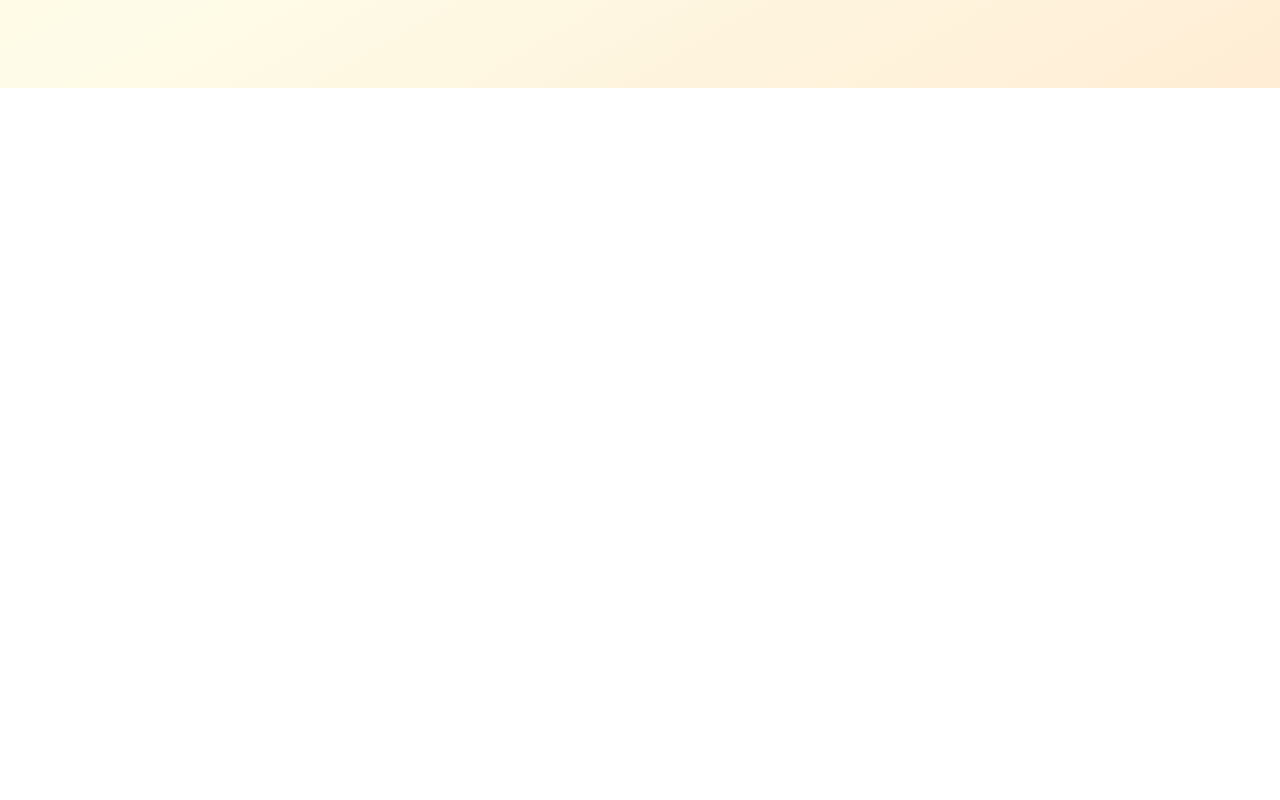
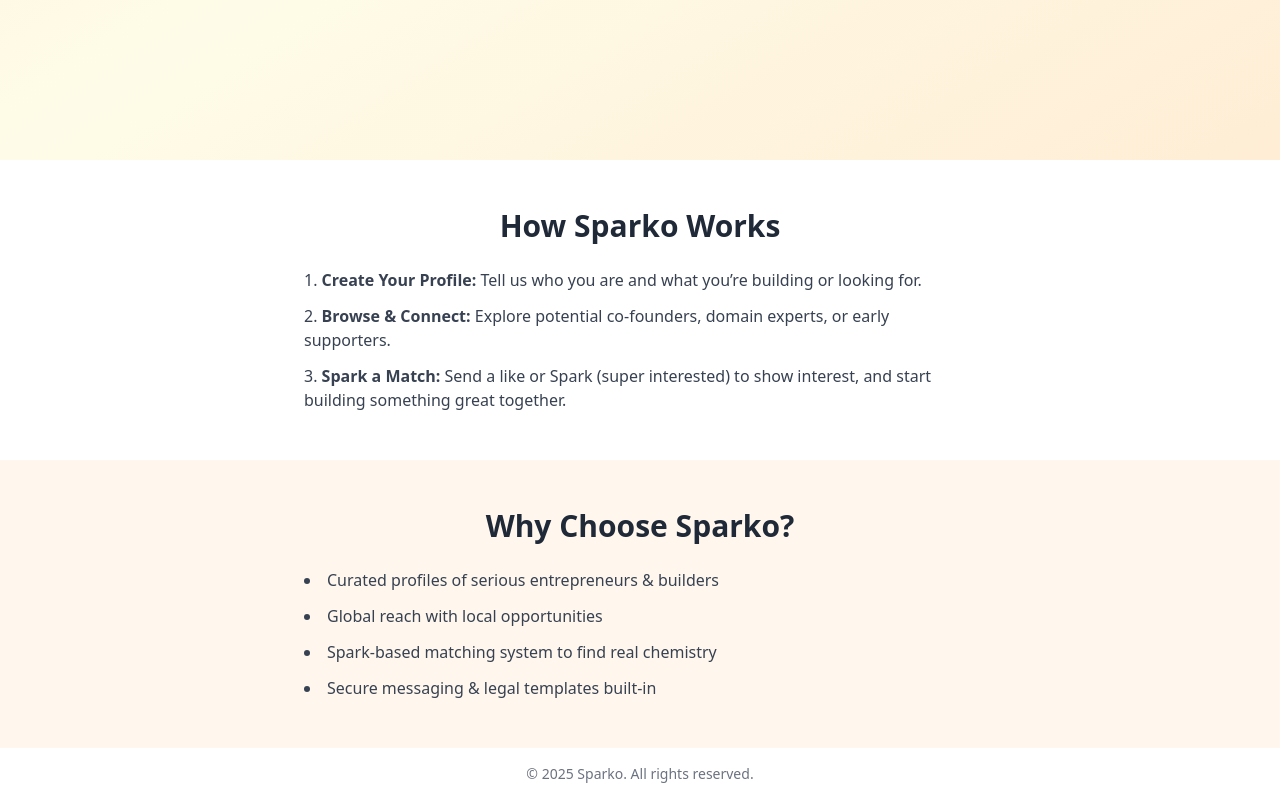
Before and after one commit to tiffany0104/sparko-mvp, a React (Vite) app: page / in a window 1280 px wide. Shown: the part 712-1512 px from the top of the page. Before the commit the page ends 800 px from the top, so only its background shows below. Built offline with nearby package versions, Linux system fonts and the light colour scheme; no server answers.

Commit message:
modified

```diff
--- a/package.json
+++ b/package.json
@@ -1,6 +1,6 @@
 {
-  "name": "sparko-mvp-fullauth",
-  "version": "1.2.0",
+  "name": "sparko-mvp-modified",
+  "version": "1.3.0",
   "scripts": {
     "dev": "vite",
     "build": "vite build",
--- a/src/Auth.jsx
+++ b/src/Auth.jsx
@@ -1,5 +1,6 @@
 import React, { useState } from 'react';
 import { supabase } from './supabaseClient';
+import { Link } from 'react-router-dom';
 
 function Auth() {
   const [email, setEmail] = useState('');
@@ -21,6 +22,7 @@ function Auth() {
 
   return (
     <div className="min-h-screen flex items-center justify-center bg-orange-50 px-4">
+      <Link to="/" className="absolute top-4 left-4 text-2xl font-bold text-orange-500">Sparko</Link>
       <div className="max-w-md w-full bg-white p-8 rounded shadow-md">
         <h2 className="text-2xl font-bold mb-6 text-center text-orange-500">
           {isLogin ? 'Login to Sparko' : 'Create Your Sparko Account'}
--- a/src/Home.jsx
+++ b/src/Home.jsx
@@ -3,7 +3,7 @@ import { Link } from 'react-router-dom';
 
 function Home() {
   return (
-    <div className="min-h-screen flex flex-col font-sans bg-[#F9F5F0]">
+    <div className="font-sans bg-[#F9F5F0]">
       <header className="flex justify-between items-center p-4 bg-white shadow-sm">
         <div className="text-2xl font-bold text-orange-500">Sparko</div>
         <nav className="flex space-x-6">
@@ -12,11 +12,35 @@ function Home() {
         </nav>
         <Link to="/auth" className="bg-orange-400 text-white px-4 py-2 rounded-full font-medium hover:bg-orange-500">Login</Link>
       </header>
-      <section className="flex flex-col items-center justify-center flex-1 text-center px-6 py-20 bg-gradient-to-br from-orange-100 via-yellow-50 to-orange-100">
+
+      <section className="flex flex-col items-center justify-center text-center px-6 py-20 bg-gradient-to-br from-orange-100 via-yellow-50 to-orange-100 min-h-screen">
         <h1 className="text-4xl md:text-5xl font-bold text-gray-800 mb-4 leading-tight">Find Your Perfect Startup Match</h1>
         <p className="text-lg text-gray-600 mb-6 max-w-xl">Connect with driven co-founders, collaborators, and early believers across the globe.</p>
         <a href="/signup" className="bg-orange-400 text-white px-6 py-3 rounded-full text-lg font-semibold hover:bg-orange-500 transition">Get Started</a>
       </section>
+
+      <section className="p-8 md:p-12 bg-white" id="products">
+        <h2 className="text-2xl md:text-3xl font-bold mb-6 text-center text-gray-800">How Sparko Works</h2>
+        <ol className="list-decimal list-inside space-y-3 text-gray-700 max-w-2xl mx-auto">
+          <li><strong>Create Your Profile:</strong> Tell us who you are and what you’re building or looking for.</li>
+          <li><strong>Browse & Connect:</strong> Explore potential co-founders, domain experts, or early supporters.</li>
+          <li><strong>Spark a Match:</strong> Send a like or Spark (super interested) to show interest, and start building something great together.</li>
+        </ol>
+      </section>
+
+      <section className="p-8 md:p-12 bg-orange-50" id="safety">
+        <h2 className="text-2xl md:text-3xl font-bold mb-6 text-center text-gray-800">Why Choose Sparko?</h2>
+        <ul className="list-disc list-inside space-y-3 text-gray-700 max-w-2xl mx-auto">
+          <li>Curated profiles of serious entrepreneurs & builders</li>
+          <li>Global reach with local opportunities</li>
+          <li>Spark-based matching system to find real chemistry</li>
+          <li>Secure messaging & legal templates built-in</li>
+        </ul>
+      </section>
+
+      <footer className="p-4 bg-white text-center text-sm text-gray-500">
+        &copy; {new Date().getFullYear()} Sparko. All rights reserved.
+      </footer>
     </div>
   );
 }
```
